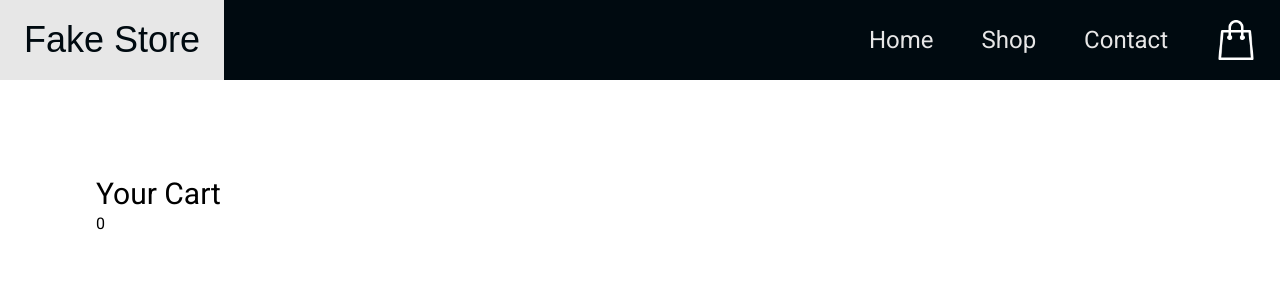
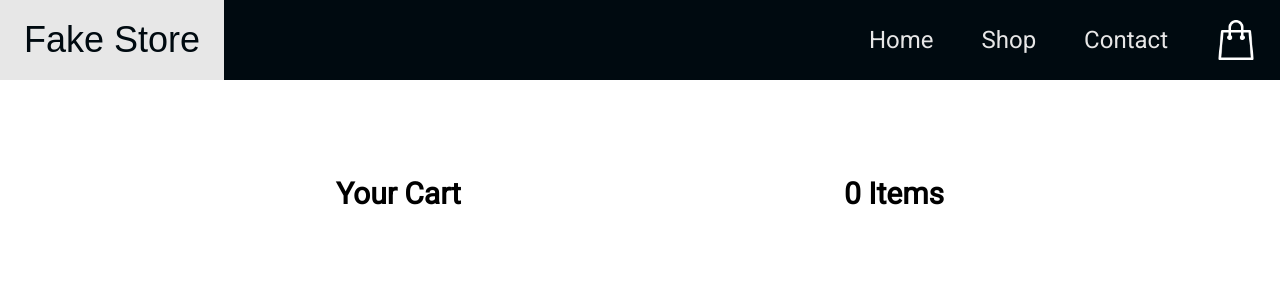
Before and after one commit to MikeMelchior/next-shopping-cart, a Next.js app: page /cart in a window 1280 px wide. Shown: the top 300 px of the page. Built offline with nearby package versions, Linux system fonts and the light colour scheme; a web font is replaced by a local one.

Commit message:
work on cart and cart items display

```diff
--- a/app/cart/page.tsx
+++ b/app/cart/page.tsx
@@ -16,20 +16,22 @@ const Page = () => {
     } = React.useContext(CartContext) as CartContextType
 
     return (
-        <div className='p-12 flex'>
-            <div>
-                <div className='p-12'>
-                    <h1 className='text-3xl'>Your Cart</h1>
-                    <p>{itemCount}</p>
+        <main className='flex justify-center'>
+            <div className='p-6 md:p-12 lg:p-24 md:w-[70vw]'>
+                <div className='flex flex-col gap-6'>
+                    <div className='px-12 pb-6 flex justify-between text-3xl font-bold'>
+                        <h1>Your Cart</h1>
+                        <p>{itemCount} {itemCount === 1 ? 'Item' : 'Items'}</p>
+                    </div>
+                    {cart.map((item: Product) => {
+                        return (
+                            <CartItem key={item.id} item={item} />
+                        )
+                    })}
                 </div>
-                {cart.map((item: Product) => {
-                    return (
-                        <CartItem key={item.id} item={item} />
-                    )
-                })}
             </div>
+        </main>
 
-        </div>
     )
 }
 
--- a/components/CartItem.tsx
+++ b/components/CartItem.tsx
@@ -3,25 +3,37 @@ import { CartContextType } from '@/utils/types/CartContext'
 import { Product } from '@/utils/types/Product'
 import Image from 'next/image'
 import React from 'react'
+import QuantityWidget from './QuantityWidget'
 
 
 const CartItem = ( { item }: { item: Product }) => {
 
-    const { deleteProductFromCart } = React.useContext(CartContext) as CartContextType
+    const { deleteProductFromCart, addItemToCart, removeItemFromCart } = React.useContext(CartContext) as CartContextType
 
     return (
         <div key={item.id} className='border-2 p-12 w-full flex gap-12 text-xl rounded-md'>
             <Image src={item.image} alt='' width={200} height={200} className='w-[100px] h-[100px]'/>
-            <p>{item.title}</p>
-            {item.quantity ? <p>Quantity: {item.quantity}</p> : <p>Quantity: 1</p>}
+
+            <div className='w-full flex flex-col'>
+                <div className='flex justify-between'>
+                    <p className='font-bold'>{item.title}</p>
+                    <p>${item.quantity * item.price}</p>
+                </div>
+                <div className='mt-auto flex justify-between'>
+                    <QuantityWidget product={item} count={item.quantity}/>
                     <button
-                className='px-2 py-4 border-2 bg-red-300 text-3xl ml-auto'
+                        className='text-red-500 ml-auto mt-auto bg-pink-200 h-fit py-1 px-4 rounded-xl hover:animate-pulse'
                         onClick={() => {
                             deleteProductFromCart(item)
                         }}
                     >
-                Delete
+                        Remove
                     </button>
+                </div>
+
+            </div>
+
+
         </div>
     )
 }
```
Lines whose indentation alone changed are shown as unchanged.
